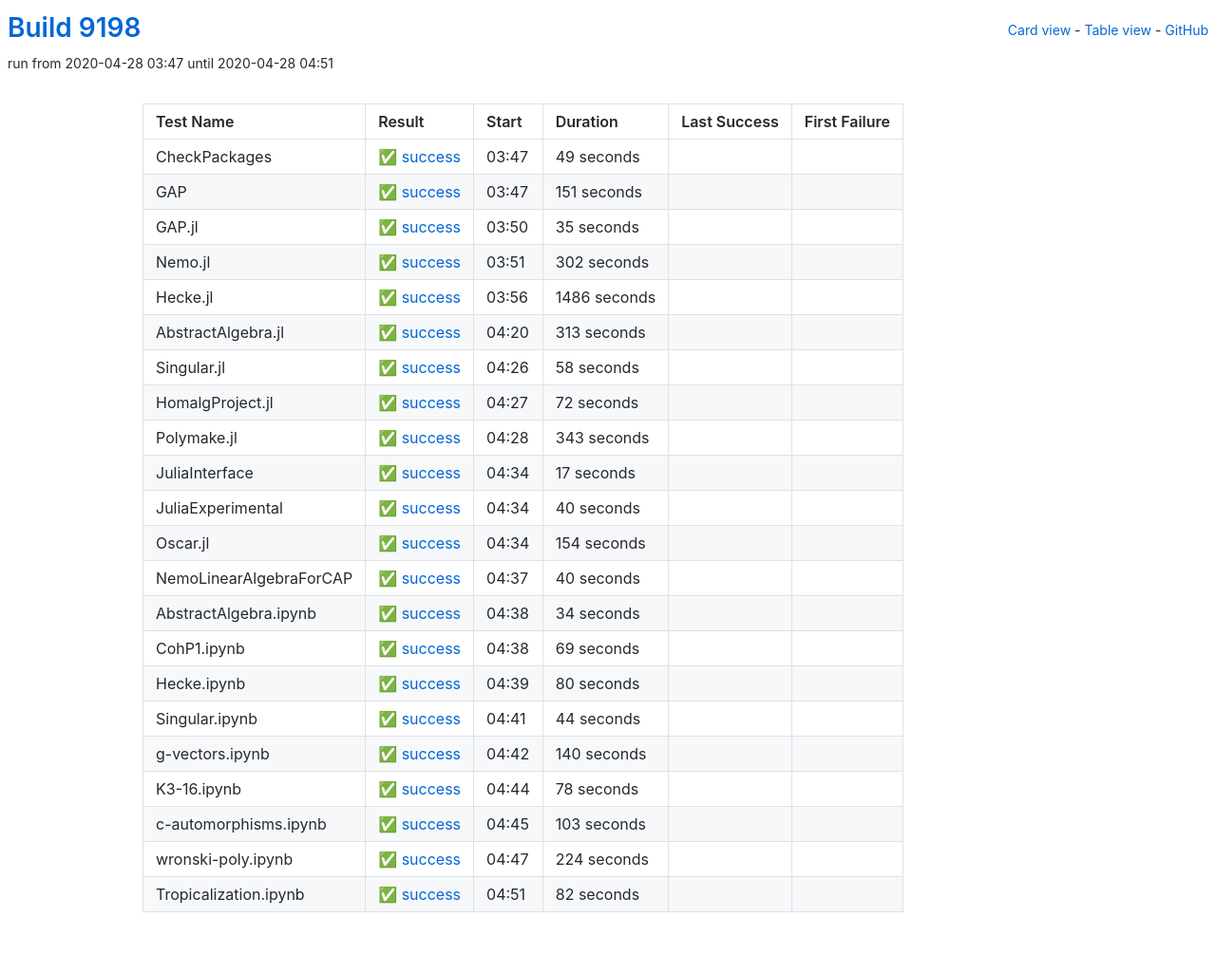
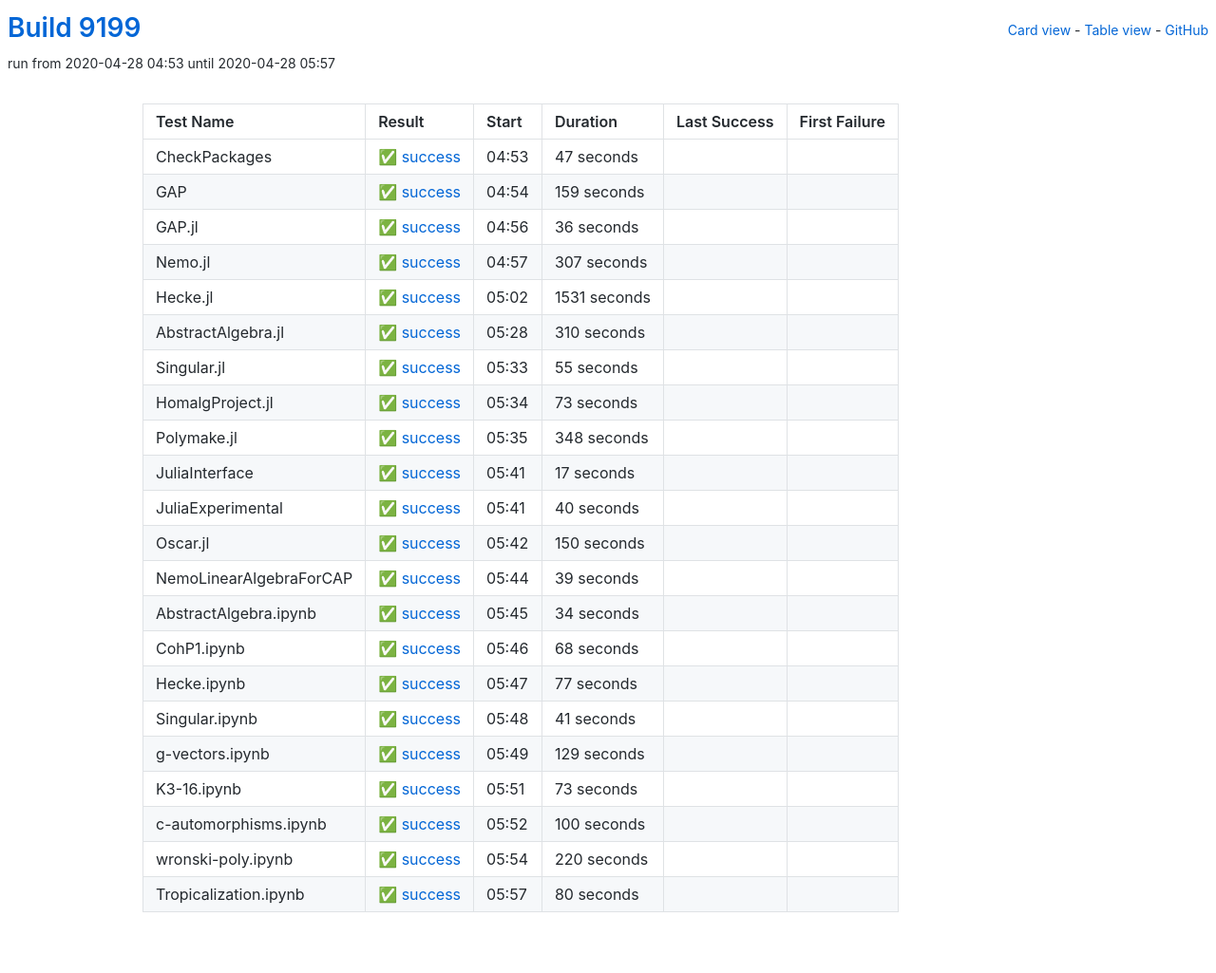
Before and after one commit to oscar-system/oscar-ci-status, a Jekyll site: the page built from table.html, in a window 1280 px wide. Shown: the whole page at 95% size. Built offline with Jekyll 4.4.1, drawn with Linux system fonts in a browser that asks for light colours.

Commit message:
Build 9199

```diff
--- a/_data/ci.yml
+++ b/_data/ci.yml
@@ -1,104 +1,104 @@
-build: 9198
-build_url: https://oscarci.mathematik.uni-kl.de/job/oscar/9198/
+build: 9199
+build_url: https://oscarci.mathematik.uni-kl.de/job/oscar/9199/
 job: oscar
 tests:
-- duration: 49
+- duration: 47
   exitcode: 0
   first_failure: false
   first_failure_url: null
   last_success: false
   last_success_url: null
-  log: https://oscarci.mathematik.uni-kl.de/job/oscar/9198/artifact/logs/build-9198/CheckPackages.log
+  log: https://oscarci.mathematik.uni-kl.de/job/oscar/9199/artifact/logs/build-9199/CheckPackages.log
   name: CheckPackages
-  start: 2020-04-28 03:47
+  start: 2020-04-28 04:53
   status: success
   success: true
-- duration: 151
+- duration: 159
   exitcode: 0
   first_failure: false
   first_failure_url: null
   last_success: false
   last_success_url: null
-  log: https://oscarci.mathematik.uni-kl.de/job/oscar/9198/artifact/logs/build-9198/GAP.log
+  log: https://oscarci.mathematik.uni-kl.de/job/oscar/9199/artifact/logs/build-9199/GAP.log
   name: GAP
-  start: 2020-04-28 03:47
+  start: 2020-04-28 04:54
   status: success
   success: true
-- duration: 35
+- duration: 36
   exitcode: 0
   first_failure: false
   first_failure_url: null
   last_success: false
   last_success_url: null
-  log: https://oscarci.mathematik.uni-kl.de/job/oscar/9198/artifact/logs/build-9198/GAP.jl.log
+  log: https://oscarci.mathematik.uni-kl.de/job/oscar/9199/artifact/logs/build-9199/GAP.jl.log
   name: GAP.jl
-  start: 2020-04-28 03:50
+  start: 2020-04-28 04:56
   status: success
   success: true
-- duration: 302
+- duration: 307
   exitcode: 0
   first_failure: false
   first_failure_url: null
   last_success: false
   last_success_url: null
-  log: https://oscarci.mathematik.uni-kl.de/job/oscar/9198/artifact/logs/build-9198/Nemo.jl.log
+  log: https://oscarci.mathematik.uni-kl.de/job/oscar/9199/artifact/logs/build-9199/Nemo.jl.log
   name: Nemo.jl
-  start: 2020-04-28 03:51
+  start: 2020-04-28 04:57
   status: success
   success: true
-- duration: 1486
+- duration: 1531
   exitcode: 0
   first_failure: false
   first_failure_url: null
   last_success: false
   last_success_url: null
-  log: https://oscarci.mathematik.uni-kl.de/job/oscar/9198/artifact/logs/build-9198/Hecke.jl.log
+  log: https://oscarci.mathematik.uni-kl.de/job/oscar/9199/artifact/logs/build-9199/Hecke.jl.log
   name: Hecke.jl
-  start: 2020-04-28 03:56
+  start: 2020-04-28 05:02
   status: success
   success: true
-- duration: 313
+- duration: 310
   exitcode: 0
   first_failure: false
   first_failure_url: null
   last_success: false
   last_success_url: null
-  log: https://oscarci.mathematik.uni-kl.de/job/oscar/9198/artifact/logs/build-9198/AbstractAlgebra.jl.log
+  log: https://oscarci.mathematik.uni-kl.de/job/oscar/9199/artifact/logs/build-9199/AbstractAlgebra.jl.log
   name: AbstractAlgebra.jl
-  start: 2020-04-28 04:20
+  start: 2020-04-28 05:28
   status: success
   success: true
-- duration: 58
+- duration: 55
   exitcode: 0
   first_failure: false
   first_failure_url: null
   last_success: false
   last_success_url: null
-  log: https://oscarci.mathematik.uni-kl.de/job/oscar/9198/artifact/logs/build-9198/Singular.jl.log
+  log: https://oscarci.mathematik.uni-kl.de/job/oscar/9199/artifact/logs/build-9199/Singular.jl.log
   name: Singular.jl
-  start: 2020-04-28 04:26
+  start: 2020-04-28 05:33
   status: success
   success: true
-- duration: 72
+- duration: 73
   exitcode: 0
   first_failure: false
   first_failure_url: null
   last_success: false
   last_success_url: null
-  log: https://oscarci.mathematik.uni-kl.de/job/oscar/9198/artifact/logs/build-9198/HomalgProject.jl.log
+  log: https://oscarci.mathematik.uni-kl.de/job/oscar/9199/artifact/logs/build-9199/HomalgProject.jl.log
   name: HomalgProject.jl
-  start: 2020-04-28 04:27
+  start: 2020-04-28 05:34
   status: success
   success: true
-- duration: 343
+- duration: 348
   exitcode: 0
   first_failure: false
   first_failure_url: null
   last_success: false
   last_success_url: null
-  log: https://oscarci.mathematik.uni-kl.de/job/oscar/9198/artifact/logs/build-9198/Polymake.jl.log
+  log: https://oscarci.mathematik.uni-kl.de/job/oscar/9199/artifact/logs/build-9199/Polymake.jl.log
   name: Polymake.jl
-  start: 2020-04-28 04:28
+  start: 2020-04-28 05:35
   status: success
   success: true
 - duration: 17
@@ -107,9 +107,9 @@ tests:
   first_failure_url: null
   last_success: false
   last_success_url: null
-  log: https://oscarci.mathematik.uni-kl.de/job/oscar/9198/artifact/logs/build-9198/JuliaInterface.log
+  log: https://oscarci.mathematik.uni-kl.de/job/oscar/9199/artifact/logs/build-9199/JuliaInterface.log
   name: JuliaInterface
-  start: 2020-04-28 04:34
+  start: 2020-04-28 05:41
   status: success
   success: true
 - duration: 40
@@ -118,31 +118,31 @@ tests:
   first_failure_url: null
   last_success: false
   last_success_url: null
-  log: https://oscarci.mathematik.uni-kl.de/job/oscar/9198/artifact/logs/build-9198/JuliaExperimental.log
+  log: https://oscarci.mathematik.uni-kl.de/job/oscar/9199/artifact/logs/build-9199/JuliaExperimental.log
   name: JuliaExperimental
-  start: 2020-04-28 04:34
+  start: 2020-04-28 05:41
   status: success
   success: true
-- duration: 154
+- duration: 150
   exitcode: 0
   first_failure: false
   first_failure_url: null
   last_success: false
   last_success_url: null
-  log: https://oscarci.mathematik.uni-kl.de/job/oscar/9198/artifact/logs/build-9198/Oscar.jl.log
+  log: https://oscarci.mathematik.uni-kl.de/job/oscar/9199/artifact/logs/build-9199/Oscar.jl.log
   name: Oscar.jl
-  start: 2020-04-28 04:34
+  start: 2020-04-28 05:42
   status: success
   success: true
-- duration: 40
+- duration: 39
   exitcode: 0
   first_failure: false
   first_failure_url: null
   last_success: false
   last_success_url: null
-  log: https://oscarci.mathematik.uni-kl.de/job/oscar/9198/artifact/logs/build-9198/NemoLinearAlgebraForCAP.log
+  log: https://oscarci.mathematik.uni-kl.de/job/oscar/9199/artifact/logs/build-9199/NemoLinearAlgebraForCAP.log
   name: NemoLinearAlgebraForCAP
-  start: 2020-04-28 04:37
+  start: 2020-04-28 05:44
   status: success
   success: true
 - duration: 34
@@ -151,20 +151,86 @@ tests:
   first_failure_url: null
   last_success: false
   last_success_url: null
-  log: https://oscarci.mathematik.uni-kl.de/job/oscar/9198/artifact/logs/build-9198/AbstractAlgebra.ipynb.log
+  log: https://oscarci.mathematik.uni-kl.de/job/oscar/9199/artifact/logs/build-9199/AbstractAlgebra.ipynb.log
   name: AbstractAlgebra.ipynb
-  start: 2020-04-28 04:38
+  start: 2020-04-28 05:45
   status: success
   success: true
-- duration: 69
+- duration: 68
   exitcode: 0
   first_failure: false
   first_failure_url: null
   last_success: false
   last_success_url: null
-  log: https://oscarci.mathematik.uni-kl.de/job/oscar/9198/artifact/logs/build-9198/CohP1.ipynb.log
+  log: https://oscarci.mathematik.uni-kl.de/job/oscar/9199/artifact/logs/build-9199/CohP1.ipynb.log
   name: CohP1.ipynb
-  start: 2020-04-28 04:38
+  start: 2020-04-28 05:46
+  status: success
+  success: true
+- duration: 77
+  exitcode: 0
+  first_failure: false
+  first_failure_url: null
+  last_success: false
+  last_success_url: null
+  log: https://oscarci.mathematik.uni-kl.de/job/oscar/9199/artifact/logs/build-9199/Hecke.ipynb.log
+  name: Hecke.ipynb
+  start: 2020-04-28 05:47
+  status: success
+  success: true
+- duration: 41
+  exitcode: 0
+  first_failure: false
+  first_failure_url: null
+  last_success: false
+  last_success_url: null
+  log: https://oscarci.mathematik.uni-kl.de/job/oscar/9199/artifact/logs/build-9199/Singular.ipynb.log
+  name: Singular.ipynb
+  start: 2020-04-28 05:48
+  status: success
+  success: true
+- duration: 129
+  exitcode: 0
+  first_failure: false
+  first_failure_url: null
+  last_success: false
+  last_success_url: null
+  log: https://oscarci.mathematik.uni-kl.de/job/oscar/9199/artifact/logs/build-9199/g-vectors.ipynb.log
+  name: g-vectors.ipynb
+  start: 2020-04-28 05:49
+  status: success
+  success: true
+- duration: 73
+  exitcode: 0
+  first_failure: false
+  first_failure_url: null
+  last_success: false
+  last_success_url: null
+  log: https://oscarci.mathematik.uni-kl.de/job/oscar/9199/artifact/logs/build-9199/K3-16.ipynb.log
+  name: K3-16.ipynb
+  start: 2020-04-28 05:51
+  status: success
+  success: true
+- duration: 100
+  exitcode: 0
+  first_failure: false
+  first_failure_url: null
+  last_success: false
+  last_success_url: null
+  log: https://oscarci.mathematik.uni-kl.de/job/oscar/9199/artifact/logs/build-9199/c-automorphisms.ipynb.log
+  name: c-automorphisms.ipynb
+  start: 2020-04-28 05:52
+  status: success
+  success: true
+- duration: 220
+  exitcode: 0
+  first_failure: false
+  first_failure_url: null
+  last_success: false
+  last_success_url: null
+  log: https://oscarci.mathematik.uni-kl.de/job/oscar/9199/artifact/logs/build-9199/wronski-poly.ipynb.log
+  name: wronski-poly.ipynb
+  start: 2020-04-28 05:54
   status: success
   success: true
 - duration: 80
@@ -173,74 +239,8 @@ tests:
   first_failure_url: null
   last_success: false
   last_success_url: null
-  log: https://oscarci.mathematik.uni-kl.de/job/oscar/9198/artifact/logs/build-9198/Hecke.ipynb.log
-  name: Hecke.ipynb
-  start: 2020-04-28 04:39
+  log: https://oscarci.mathematik.uni-kl.de/job/oscar/9199/artifact/logs/build-9199/Tropicalization.ipynb.log
+  name: Tropicalization.ipynb
+  start: 2020-04-28 05:57
   status: success
   success: true
-- duration: 44
-  exitcode: 0
-  first_failure: false
-  first_failure_url: null
-  last_success: false
-  last_success_url: null
-  log: https://oscarci.mathematik.uni-kl.de/job/oscar/9198/artifact/logs/build-9198/Singular.ipynb.log
-  name: Singular.ipynb
-  start: 2020-04-28 04:41
-  status: success
-  success: true
-- duration: 140
-  exitcode: 0
-  first_failure: false
-  first_failure_url: null
-  last_success: false
-  last_success_url: null
-  log: https://oscarci.mathematik.uni-kl.de/job/oscar/9198/artifact/logs/build-9198/g-vectors.ipynb.log
-  name: g-vectors.ipynb
-  start: 2020-04-28 04:42
-  status: success
-  success: true
-- duration: 78
-  exitcode: 0
-  first_failure: false
-  first_failure_url: null
-  last_success: false
-  last_success_url: null
-  log: https://oscarci.mathematik.uni-kl.de/job/oscar/9198/artifact/logs/build-9198/K3-16.ipynb.log
-  name: K3-16.ipynb
-  start: 2020-04-28 04:44
-  status: success
-  success: true
-- duration: 103
-  exitcode: 0
-  first_failure: false
-  first_failure_url: null
-  last_success: false
-  last_success_url: null
-  log: https://oscarci.mathematik.uni-kl.de/job/oscar/9198/artifact/logs/build-9198/c-automorphisms.ipynb.log
-  name: c-automorphisms.ipynb
-  start: 2020-04-28 04:45
-  status: success
-  success: true
-- duration: 224
-  exitcode: 0
-  first_failure: false
-  first_failure_url: null
-  last_success: false
-  last_success_url: null
-  log: https://oscarci.mathematik.uni-kl.de/job/oscar/9198/artifact/logs/build-9198/wronski-poly.ipynb.log
-  name: wronski-poly.ipynb
-  start: 2020-04-28 04:47
-  status: success
-  success: true
-- duration: 82
-  exitcode: 0
-  first_failure: false
-  first_failure_url: null
-  last_success: false
-  last_success_url: null
-  log: https://oscarci.mathematik.uni-kl.de/job/oscar/9198/artifact/logs/build-9198/Tropicalization.ipynb.log
-  name: Tropicalization.ipynb
-  start: 2020-04-28 04:51
-  status: success
-  success: true
```
Also changed, not shown: README.md.
